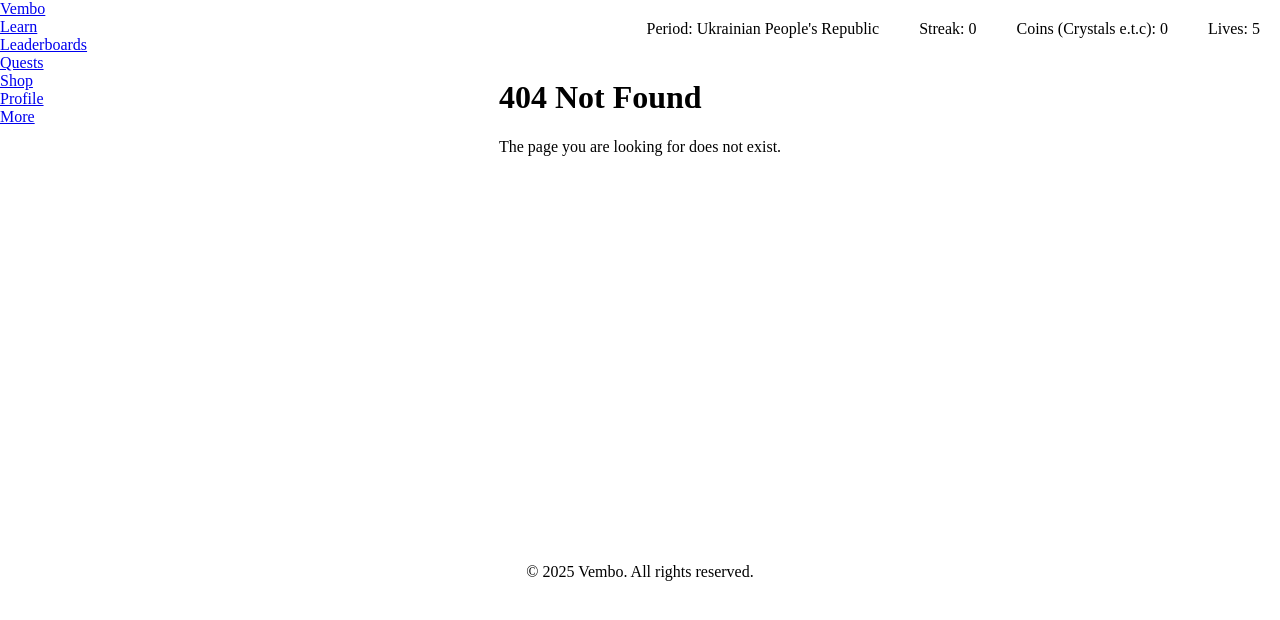
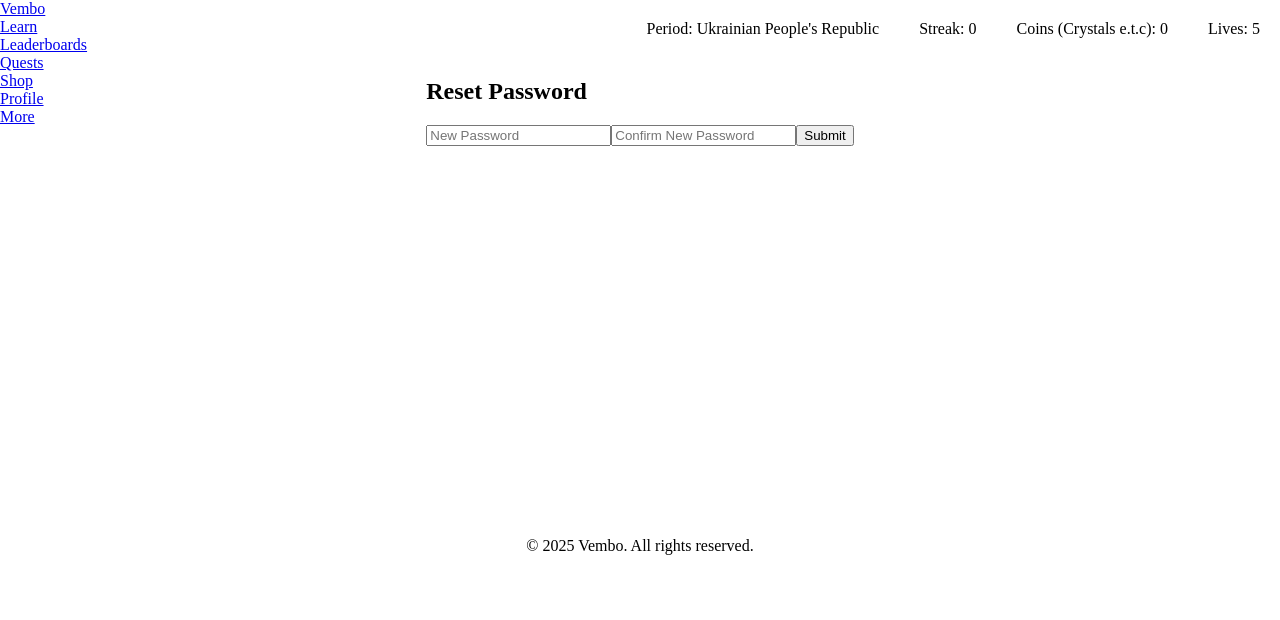
Before and after one commit to Kicked-Out/VemboWeb, a React (Vite) app: page /reset_password in a window 1280 px wide. Shown: the top 620 px of the page. Built offline with nearby package versions, Linux system fonts and the light colour scheme.

Commit message:
implemented reset password form

```diff
--- a/src/App.tsx
+++ b/src/App.tsx
@@ -8,7 +8,8 @@ import Header from "./components/header/header";
 import Footer from "./components/footer/footer";
 import Registration from "./pages/auth/Registration";
 import Login from "./pages/auth/Login";
-import RestorePassword from "./pages/auth/RestorePassword";
+import ForgotPassword from "./pages/auth/ForgotPassword";
+import ResetPassword from "./pages/auth/ResetPassword";
 
 function App() {
     return (
@@ -24,7 +25,8 @@ function App() {
                     <Route path="/lesson" element={<Lesson />} />
                     <Route path="/register" element={<Registration />} />
                     <Route path="/login" element={<Login />} />
-                    <Route path="/forgot_password" element={<RestorePassword/>} />
+                    <Route path="/forgot_password" element={<ForgotPassword/>} />
+                    <Route path="/reset_password" element={<ResetPassword/>} />
                 </Routes>
 
                 <Footer />
--- a/src/pages/auth/RestorePassword.tsx
+++ b/src/pages/auth/ForgotPassword.tsx
@@ -1,6 +1,6 @@
 import { useForm, type SubmitHandler } from "react-hook-form";
 
-export default function RestorePassword() {
+export default function ForgotPassword() {
     type Inputs = {
         email: string;
     }
--- /dev/null
+++ b/src/pages/auth/ResetPassword.tsx
@@ -0,0 +1,38 @@
+import { useForm, type SubmitHandler } from "react-hook-form";
+
+export default function ResetPassword() {
+    type Inputs = {
+        newPassword: string;
+        confirmNewPassword: string;
+    }
+
+    const {
+        register,
+        handleSubmit,
+        formState: { errors },
+        watch,
+    } = useForm<Inputs>();
+
+    const onSubmit: SubmitHandler<Inputs> = (data) => {
+        console.log(data);
+    }
+
+    const newPassword = watch("newPassword");
+
+    return (
+        <div>
+            <h2>Reset Password</h2>
+
+            <form onSubmit={handleSubmit(onSubmit)}>
+                <input {...register("newPassword", { required: true, minLength: { value: 8, message: "Password must be at least 8 characters" }})} placeholder="New Password" type="password"/>
+
+                { errors.newPassword && <p>{errors.newPassword.message}</p> }
+
+                <input {...register("confirmNewPassword", { required: true, minLength: { value: 8, message: "Password must be at least 8 characters" }, validate: (value: string) => value === newPassword || "Passwords do not match"})} placeholder="Confirm New Password" type="password"/>
+
+                { errors.confirmNewPassword && <p>{errors.confirmNewPassword.message}</p> }
+                <input type="submit" value="Submit"/>
+            </form>
+        </div>
+    )
+}
```
